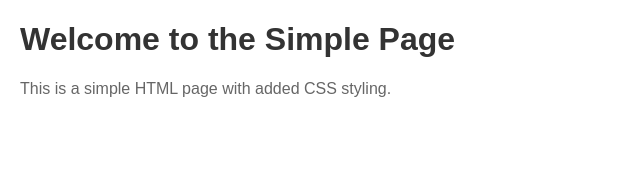
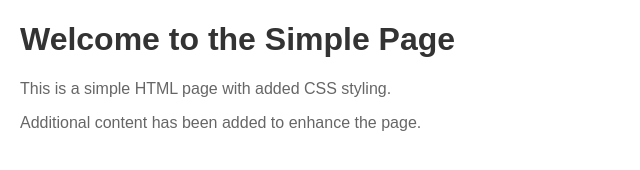
Before and after one commit to cchalla1/simple-pagek, a plain HTML site: page index.html in a window 1280 px wide. Shown: the whole page, without its empty margins (0-640 px from the left). Drawn offline with Linux system fonts and the light colour scheme.

Commit message:
Add more content to HTML page

```diff
--- a/index.html
+++ b/index.html
@@ -13,5 +13,6 @@
 <body>
     <h1>Welcome to the Simple Page</h1>
     <p>This is a simple HTML page with added CSS styling.</p>
+    <p>Additional content has been added to enhance the page.</p>
 </body>
 </html>
```
